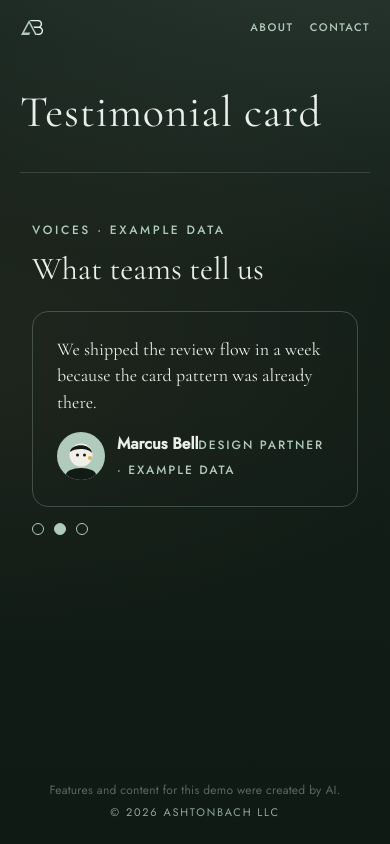
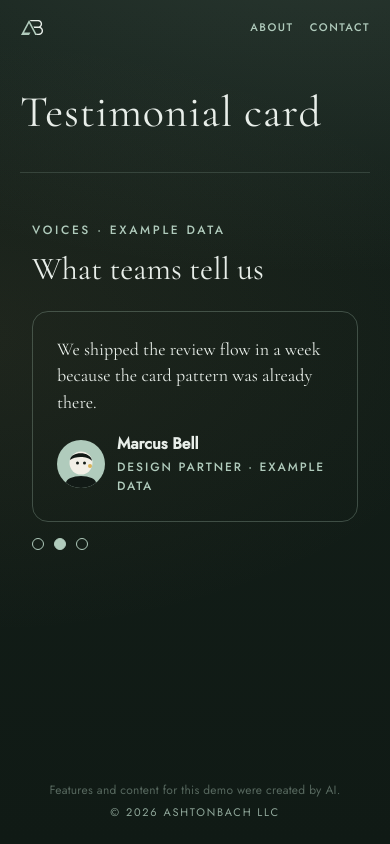
Before and after one commit to ashtonbach/agent-showcase, a Next.js app: page / in a window 390 px wide. Built offline with nearby package versions, Linux system fonts and the light colour scheme.

Commit message:
Testimonial card: gap between name and role, role on its own line on iPhone; QA screenshot shows real art (not the diff mask)

```diff
--- a/app/lab/testimonial-card/index.tsx
+++ b/app/lab/testimonial-card/index.tsx
@@ -14,6 +14,8 @@ const css = `.lab-t{width:min(720px,100%);margin:8px auto 56px;color:var(--mist,
 .lab-card{margin:0;border:1px solid rgba(176,203,188,.28);border-radius:16px;padding:24px}
 .lab-card blockquote{margin:0 0 16px;font-family:var(--serif);font-size:clamp(18px,4vw,22px);line-height:1.45;overflow-wrap:anywhere}
 .lab-who{display:flex;align-items:center;gap:12px;min-width:0}
+.lab-name{display:flex;flex-wrap:wrap;align-items:baseline;column-gap:10px;row-gap:2px;min-width:0}
+@media (max-width:480px){.lab-name{flex-direction:column;align-items:flex-start}}
 .lab-ava{width:48px;height:48px;border-radius:50%;object-fit:cover}
 .lab-fb{display:block;width:48px;height:48px;border-radius:50%;background:rgba(176,203,188,.22)}
 .lab-dots{display:flex;gap:10px;margin:16px 0 0}
@@ -58,7 +60,7 @@ export default function Lab() {
         <blockquote data-index={i}>{q.text}</blockquote>
         <figcaption className="lab-who">
           <Avatar n={i} alt={q.alt} />
-          <span>
+          <span className="lab-name">
             <strong>{q.name}</strong>
             <span className="label">{q.role}</span>
           </span>
--- a/scripts/v2/check-feature.js
+++ b/scripts/v2/check-feature.js
@@ -112,7 +112,10 @@ if (args[0] === "--compare") { // node check-feature.js --compare a.png b.png :
     await page.waitForTimeout(300);
     const shot = await sec.screenshot({ animations: "disabled", ...(spec.art ? { mask: [sec.locator("[data-art]")], maskColor: "#FF00FF" } : {}) });
     const name = `${slug}-${engine}-${w}.png`;
-    fs.mkdirSync(outdir, { recursive: true }); fs.writeFileSync(path.join(outdir, name), shot);
+    fs.mkdirSync(outdir, { recursive: true });
+    // The saved screenshot is the real page (art visible). Only the pixel-diff copy masks the art; saving the masked copy made
+    // reports show a magenta square where Naomi's avatar really renders (Testimonial card, 10/13).
+    fs.writeFileSync(path.join(outdir, name), spec.art ? await sec.screenshot({ animations: "disabled" }) : shot);
     const ref = path.join(REFS, name);
     if (UPDATE) { fs.writeFileSync(ref, shot); log(`reference updated ${ref}`); }
     else if (!fs.existsSync(ref)) ok(false, `visual: reference ${name} missing`);
```
Also changed, not shown: 4 other files (tests, documents, lock files or other folders).
